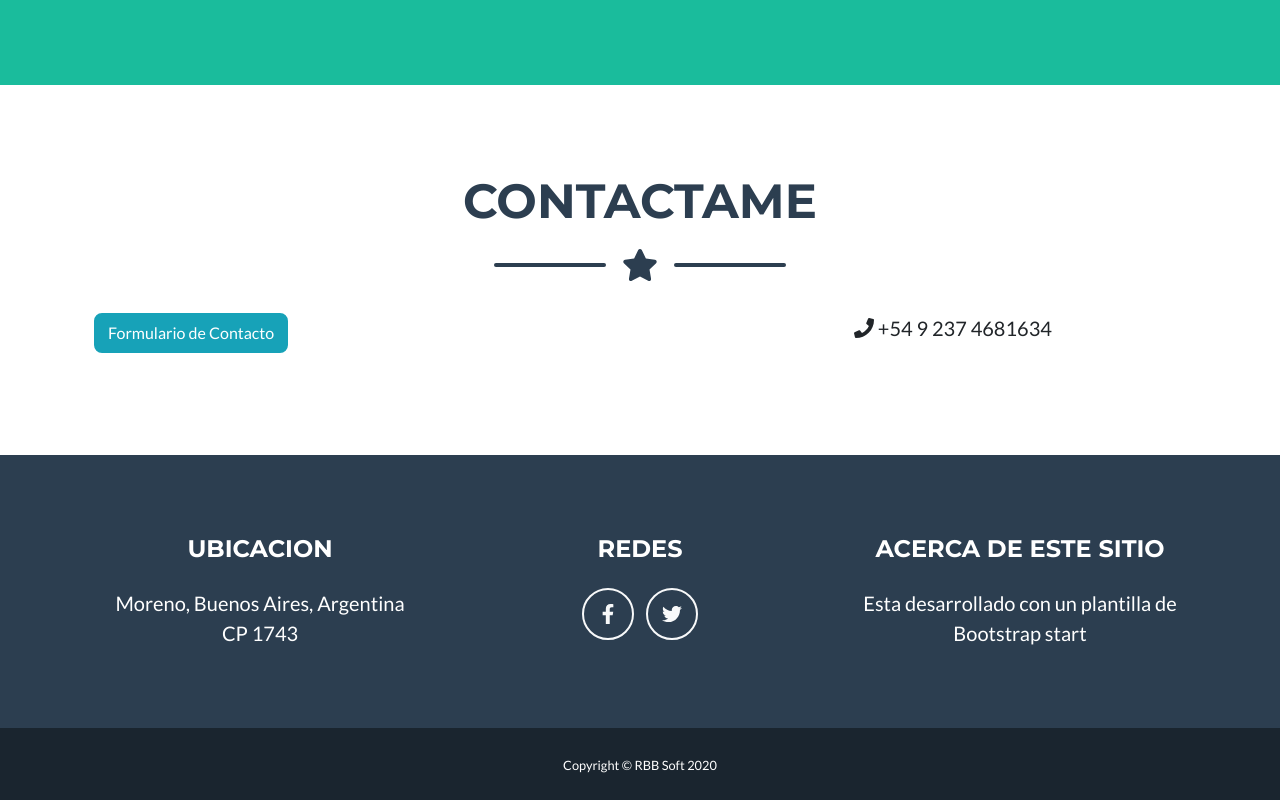
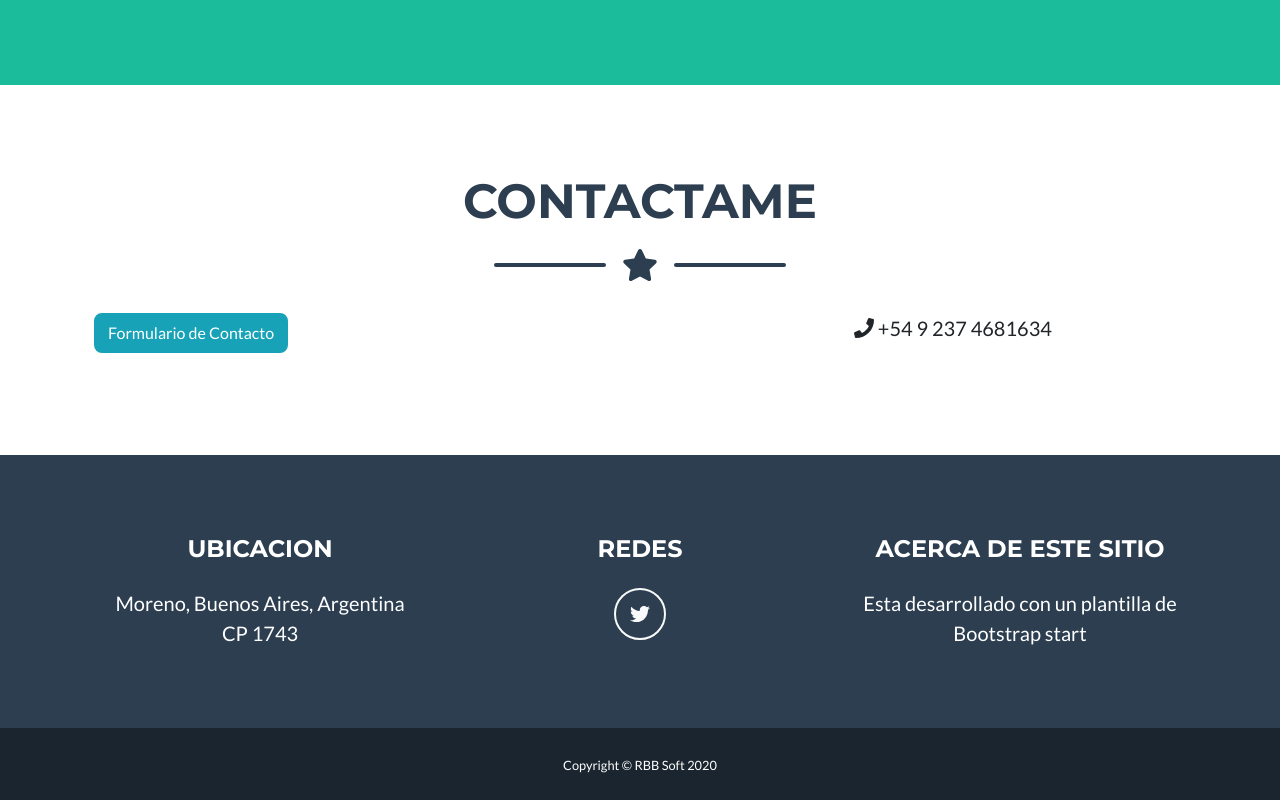
Before and after one commit to rbb-soft/desarrollo-web, a plain HTML site: page index.html in a window 1280 px wide. Shown: the part 2124-2924 px from the top of the page. Drawn offline with nearby package versions, Linux system fonts and the light colour scheme.

Commit message:
agregue vinculo a red Twitter

```diff
--- a/index.html
+++ b/index.html
@@ -214,8 +214,8 @@
                     <!-- Footer Social Icons-->
                     <div class="col-lg-4 mb-5 mb-lg-0">
                         <h4 class="text-uppercase mb-4">Redes</h4>
-                        <a class="btn btn-outline-light btn-social mx-1" href="#!"><i class="fab fa-fw fa-facebook-f"></i></a>
-                        <a class="btn btn-outline-light btn-social mx-1" href="#!"><i class="fab fa-fw fa-twitter"></i></a>
+                    <!--       <a class="btn btn-outline-light btn-social mx-1" href="#!"><i class="fab fa-fw fa-facebook-f"></i></a>-->
+                     <a class="btn btn-outline-light btn-social mx-1" href="https://twitter.com/rbb_soft"><i class="fab fa-fw fa-twitter"></i></a>
 
                     </div>
                     <!-- Footer About Text-->
```
